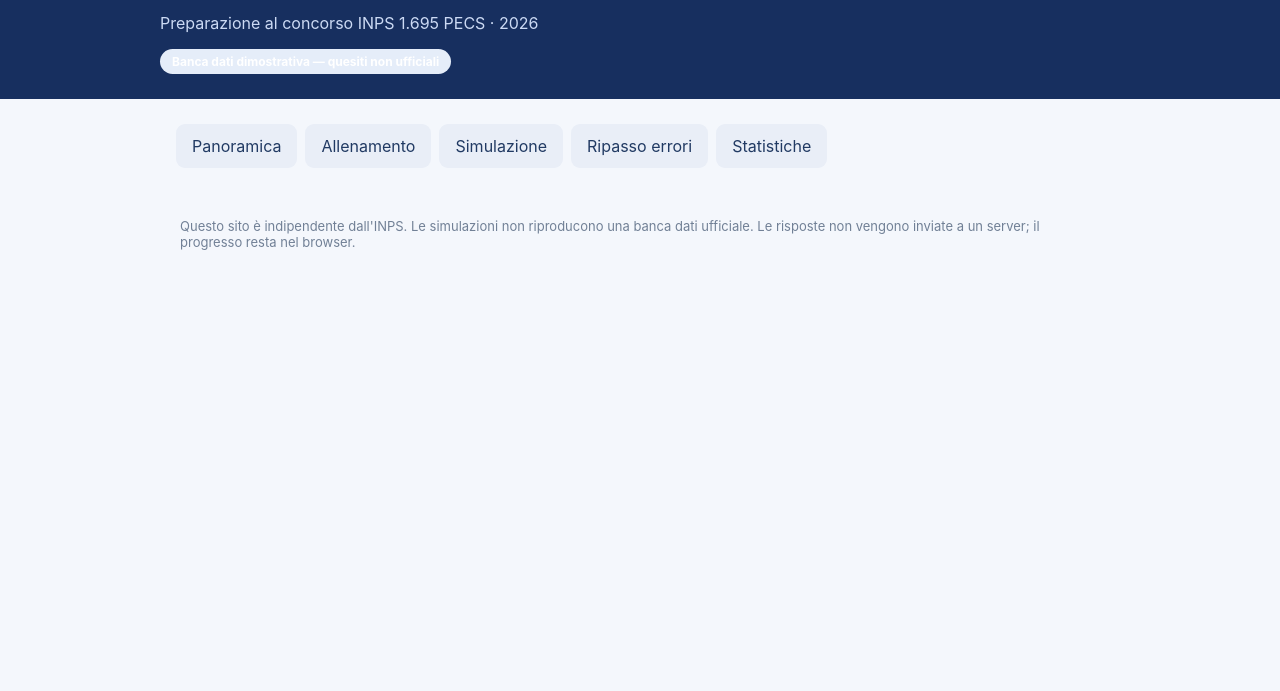
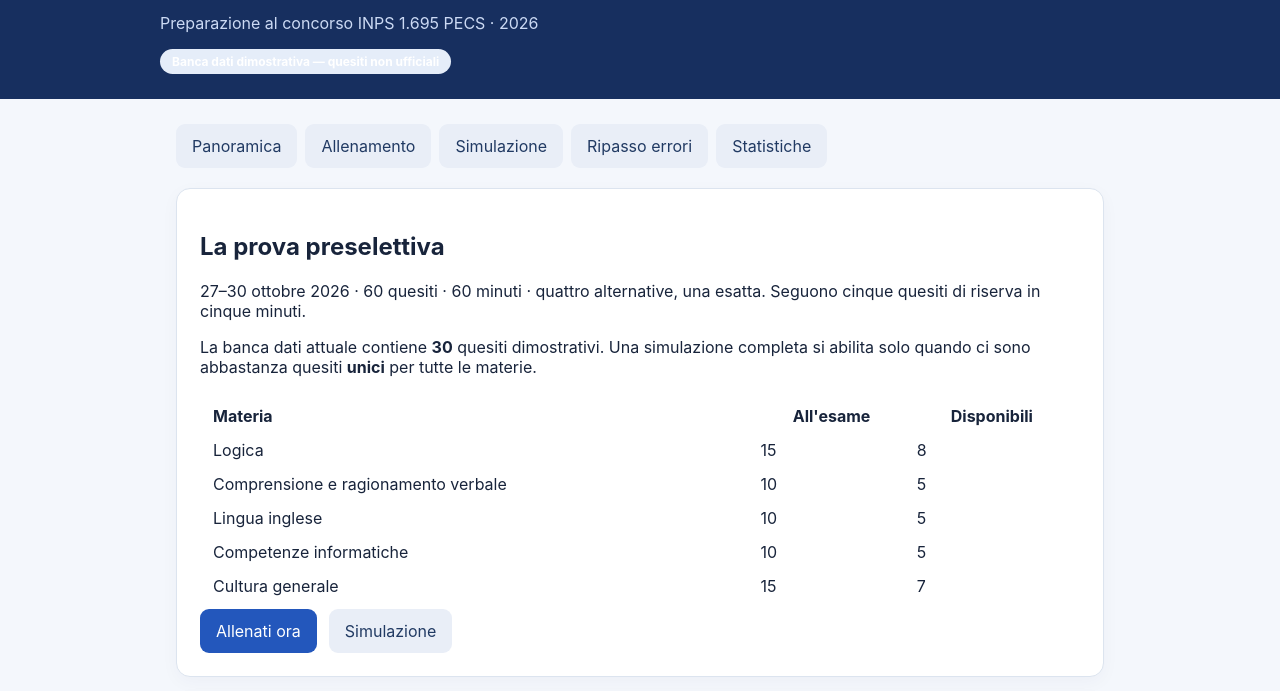
Before and after one commit to aamelio/prova_inps_practice_caro, a plain HTML site: page index.html in a window 1280 px wide. Shown: the part 67-758 px from the top of the page. Drawn offline with Linux system fonts and the light colour scheme.

Commit message:
Fix app startup syntax error and disable Jekyll processing

```diff
--- a/index.html
+++ b/index.html
@@ -18,7 +18,7 @@
 function esc(x){return String(x??"").replace(/[&<>"']/g,c=>({"&":"&amp;","<":"&lt;",">":"&gt;",'"':"&quot;","'":"&#39;"}[c]))}
 function shuffle(a){const z=[...a];for(let i=z.length-1;i>0;i--){const j=Math.floor(Math.random()*(i+1));[z[i],z[j]]=[z[j],z[i]]}return z}
 function stop(){if(tick)clearInterval(tick);tick=null}
-function home(){stop();run=null;const counts=blueprints.map(([s,n])=>'<tr><td>'+names[s]+'</td><td>'+n+'</td><td>'+BANK.filter(q=>q.subject===s).length+'</td></tr>').join('');view.innerHTML='<section class="card"><h2>La prova preselettiva</h2><p>27–30 ottobre 2026 · 60 quesiti · 60 minuti · quattro alternative, una esatta. Seguono cinque quesiti di riserva in cinque minuti.</p><p>La banca dati attuale contiene <b>'+BANK.length+'</b> quesiti dimostrativi. Una simulazione completa si abilita solo quando ci sono abbastanza quesiti <b>unici</b> per tutte le materie.</p><table width="100%" cellspacing="12"><thead><tr><th align="left">Materia</th><th>All'esame</th><th>Disponibili</th></tr></thead><tbody>'+counts+'</tbody></table><div class="flex"><button onclick="practice()">Allenati ora</button><button class="secondary" onclick="exam()">Simulazione</button></div></section><section class="card"><h2>Prova scritta</h2><p>9 novembre 2026: tre brani tecnico-giuridici, cinque quesiti di comprensione e due scenari situazionali, con tre alternative. Occorrono almeno 21/30 in ciascuna delle due sezioni.</p><p class="muted">Modulo scritto in preparazione: non confondere questa esercitazione preselettiva con la prova scritta.</p></section>'}
+function home(){stop();run=null;const counts=blueprints.map(([s,n])=>'<tr><td>'+names[s]+'</td><td>'+n+'</td><td>'+BANK.filter(q=>q.subject===s).length+'</td></tr>').join('');view.innerHTML='<section class="card"><h2>La prova preselettiva</h2><p>27–30 ottobre 2026 · 60 quesiti · 60 minuti · quattro alternative, una esatta. Seguono cinque quesiti di riserva in cinque minuti.</p><p>La banca dati attuale contiene <b>'+BANK.length+'</b> quesiti dimostrativi. Una simulazione completa si abilita solo quando ci sono abbastanza quesiti <b>unici</b> per tutte le materie.</p><table width="100%" cellspacing="12"><thead><tr><th align="left">Materia</th><th>All&#39;esame</th><th>Disponibili</th></tr></thead><tbody>'+counts+'</tbody></table><div class="flex"><button onclick="practice()">Allenati ora</button><button class="secondary" onclick="exam()">Simulazione</button></div></section><section class="card"><h2>Prova scritta</h2><p>9 novembre 2026: tre brani tecnico-giuridici, cinque quesiti di comprensione e due scenari situazionali, con tre alternative. Occorrono almeno 21/30 in ciascuna delle due sezioni.</p><p class="muted">Modulo scritto in preparazione: non confondere questa esercitazione preselettiva con la prova scritta.</p></section>'}
 function practice(){stop();run=null;view.innerHTML='<section class="card"><h2>Allenamento mirato</h2><p class="muted">Riscontro immediato e spiegazione; scegli materia e numero di quesiti.</p><div class="flex"><select id="topic"><option value="all">Tutte le materie</option>'+blueprints.map(([s])=>'<option value="'+s+'">'+names[s]+'</option>').join('')+'</select><select id="amount"><option>5</option><option selected>10</option><option>20</option><option>40</option></select><button id="startPractice">Inizia</button></div></section>';document.getElementById("startPractice").onclick=()=>{const s=document.getElementById("topic").value, n=+document.getElementById("amount").value,pool=shuffle(BANK.filter(q=>s==="all"||q.subject===s)).slice(0,n);start(pool,false)}}
 function exam(){stop();run=null;const missing=blueprints.filter(([s,n])=>BANK.filter(q=>q.subject===s).length<n);view.innerHTML='<section class="card"><h2>Simulazione realistica</h2><p>60 quesiti / 60 minuti, distribuzione ufficiale 15–10–10–10–15. Cinque quesiti di riserva / cinque minuti in una fase separata.</p>'+(missing.length?'<p><b>Non ancora disponibile:</b> servono altri quesiti originali e verificati per: '+missing.map(([s,n])=>names[s]+' ('+(n-BANK.filter(q=>q.subject===s).length)+' mancanti)').join('; ')+'.</p><p class="muted">Per ora usa Allenamento: non riempiremo artificialmente la simulazione con duplicati.</p>':'<button onclick="startExam()">Avvia simulazione</button>')+'</section>'}
 function startExam(){const qs=shuffle(blueprints.flatMap(([s,n])=>shuffle(BANK.filter(q=>q.subject===s)).slice(0,n)));start(qs,true)}
```
Also changed, not shown: 1 other file.
